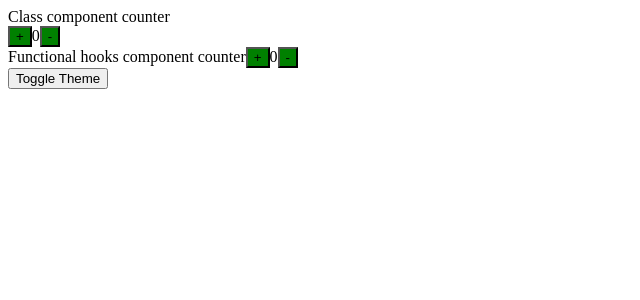
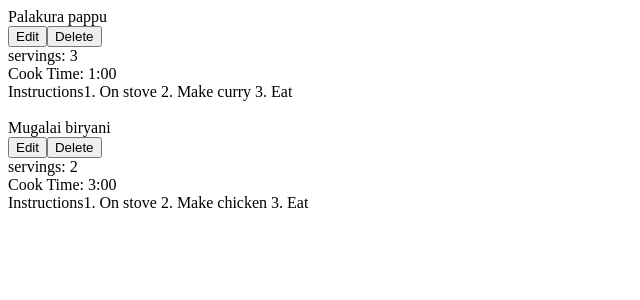
Before and after one commit to kaushik-rishi/cooking-with-react, a React (Create React App) app: page / in a window 1280 px wide. Shown: the top 300 px of the page, without its empty margins (0-640 px from the left). Built offline with nearby package versions, Linux system fonts and the light colour scheme.

Commit message:
Made RecipeList and Recipe components

```diff
--- a/src/App.js
+++ b/src/App.js
@@ -1,20 +1,27 @@
-import React, { useState } from 'react';
-import Counter from './Counter';
-import CounterHooks from './CounterHooks';
+import React from "react";
+import RecipeList from './RecipeList';
 
-export const ThemeContext = React.createContext();
+const recipeList = [
+  {
+    id: 1,
+    name: 'Palakura pappu',
+    servings: 3,
+    cookTime: '1:00',
+    instructions: '1. On stove 2. Make curry 3. Eat'
+  },
+  {
+    id: 2,
+    name: 'Mugalai biryani',
+    servings: 2,
+    cookTime: '3:00',
+    instructions: '1. On stove 2. Make chicken 3. Eat'
+  }
+];
 
 export default function App() {
-  const [theme, setTheme] = useState('green');
-
   return (
-    <ThemeContext.Provider value={{backgroundColor: theme}}>
-      Class component counter
-      <Counter initialCount={0} />
-      Functional hooks component counter
-      <CounterHooks initialCount={0} />
-      <br />
-      <button onClick={() => setTheme(prevTheme => prevTheme === 'green' ? 'blue' : 'green')}>Toggle Theme</button>
-    </ThemeContext.Provider>
-  )
+    <React.Fragment>
+      <RecipeList recipes={recipeList}/>
+    </React.Fragment>
+  );
 }
--- a/src/Counter.js
+++ /dev/null
@@ -1,34 +0,0 @@
-import React, {Component} from 'react';
-import { ThemeContext } from './App';
-
-export default class Counter extends Component {
-    constructor(props) {
-        super(props);
-        this.state = { count: props.initialCount };
-    }
-
-    render() {
-        return (
-            <ThemeContext.Consumer>
-                {style => (
-                    <div>
-                        <button style={style} onClick={() => this.changeCount(1)}>+</button>
-                        <span>{this.state.count}</span>
-                        <button style={style} onClick={() => this.changeCount(-1)}>-</button>
-                    </div>
-                )}
-            </ThemeContext.Consumer>
-        );
-    }
-
-    changeCount(amount) {
-        // internally uses the Object.assign
-        // this.setState({ count: this.state.count + amount }); // asynchronous
-        this.setState(prevState => {
-            return { count: prevState.count + amount };
-        });
-        // this.setState(prevState => {
-        //     return { count: prevState.count + amount };
-        // });
-    }
-}
--- a/src/CounterHooks.js
+++ /dev/null
@@ -1,15 +0,0 @@
-import React, { useState, useContext } from 'react';
-import { ThemeContext } from './App';
-
-export default function CounterHooks({ initialCount }) {
-    const [count, setCount] = useState(initialCount);
-    const style = useContext(ThemeContext);
-
-    return (
-        <React.Fragment>
-            <button style={style} onClick={() => setCount(prevCount => prevCount + 1)}>+</button>
-            <span>{count}</span>
-            <button style={style} onClick={() => setCount(prevCount => prevCount - 1)}>-</button>
-        </React.Fragment>
-    );
-}
--- /dev/null
+++ b/src/Recipe.js
@@ -0,0 +1,24 @@
+import React from 'react';
+
+export default function Recipe(props) {
+    const {
+        name,
+        servings,
+        cookTime,
+        instructions
+    } = props;
+    return (
+        <div>
+            <div>
+                <div>{name}</div>
+                <div>
+                    <button>Edit</button><button>Delete</button>
+                </div>
+                <div><span>servings: </span> {servings} </div>
+                <div><span>Cook Time: </span><span>{cookTime}</span></div>
+                <div><span>Instructions</span><span>{instructions}</span></div>
+            </div>
+            <br />
+        </div>
+    );
+}
--- /dev/null
+++ b/src/RecipeList.js
@@ -0,0 +1,15 @@
+import React from 'react';
+import Recipe from './Recipe';
+
+export default function RecipeList(props) {
+    return (
+        <div>
+            {/* 👇️ small nice trick to see what is being passed without console.logging  */}
+            {/* <code>
+                {JSON.stringify(props.recipes)}
+            </code> */}
+            {/* {props.recipes.map(recipe => <li key={recipe.id}><Recipe recipe={recipe}/></li>)} */}
+            {props.recipes.map(recipe => <Recipe key={recipe.id} {...recipe} />)}
+        </div>
+    );
+}
```
